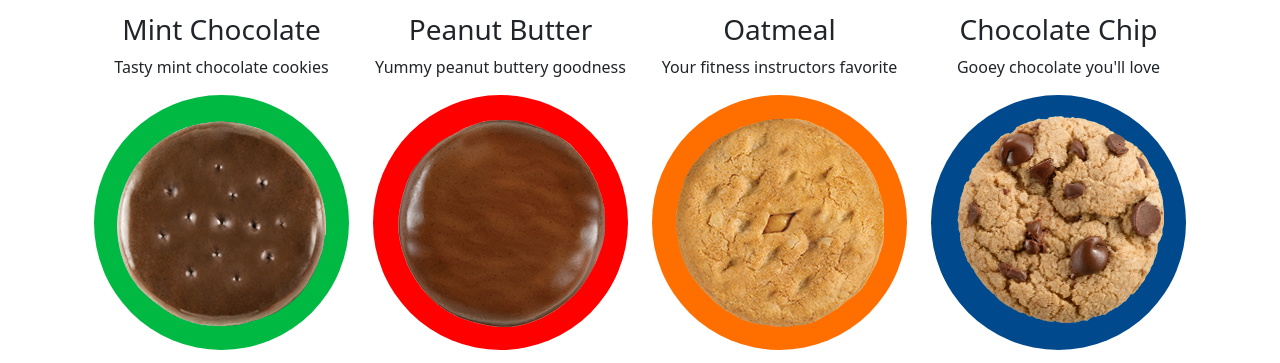
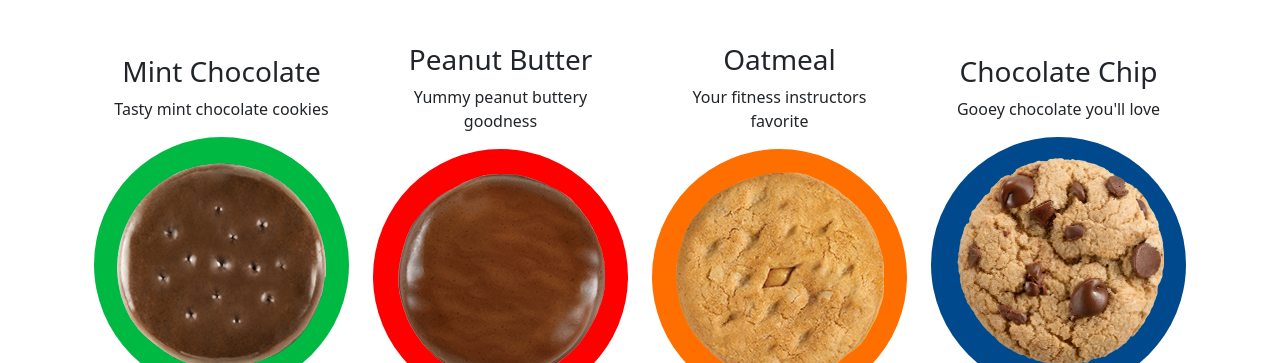
Before and after one commit to AlexanderLukashuk/CookieStore, a plain HTML site: page index.html in a window 1280 px wide. Shown: the part 737-1100 px from the top of the page. Drawn offline with nearby package versions, Linux system fonts and the light colour scheme.

Commit message:
Added classes for text in main section and styles for this classes

```diff
--- a/css/styles.css
+++ b/css/styles.css
@@ -30,3 +30,12 @@ main {
 .cookie-bg-img {
     border-radius: 50%;
 }
+
+.main-cookie-text {
+    width: 85%;
+    text-align: center;
+}
+
+.main-text {
+    margin-bottom: 4%;
+}
--- a/index.html
+++ b/index.html
@@ -28,28 +28,28 @@
 
     <main>
       <h2>Our Cookies</h2>
-      <p>Checkout our latest and delicious cookies.</p>
+      <p class="main-text">Checkout our latest and delicious cookies.</p>
 
       <div>
         <div class="row">
           <div class="col">
             <h3>Mint Chocolate</h3>
-            <p>Tasty mint chocolate cookies</p>
+            <p class="main-cookie-text">Tasty mint chocolate cookies</p>
             <img class="cookie-bg-img" src="images/mint-cookie.png" alt="A single mint chocolate cookie" />
           </div>
           <div class="col">
             <h3>Peanut Butter</h3>
-            <p>Yummy peanut buttery goodness</p>
+            <p class="main-cookie-text">Yummy peanut buttery goodness</p>
             <img class="cookie-bg-img" src="images/peanut-cookie.png" alt="A single peanut butter cookie" />
           </div>
           <div class="col">
             <h3>Oatmeal</h3>
-            <p>Your fitness instructors favorite</p>
+            <p class="main-cookie-text">Your fitness instructors favorite</p>
             <img class="cookie-bg-img" src="images/oatmeal-cookie.png" alt="A single oatmeal cookie" />
           </div>
           <div class="col">
             <h3>Chocolate Chip</h3>
-            <p>Gooey chocolate you'll love</p>
+            <p class="main-cookie-text">Gooey chocolate you'll love</p>
             <img class="cookie-bg-img" src="images/chip-cookie.png" alt="A single chocolate chip cookie" />
           </div>
         </div>
```
